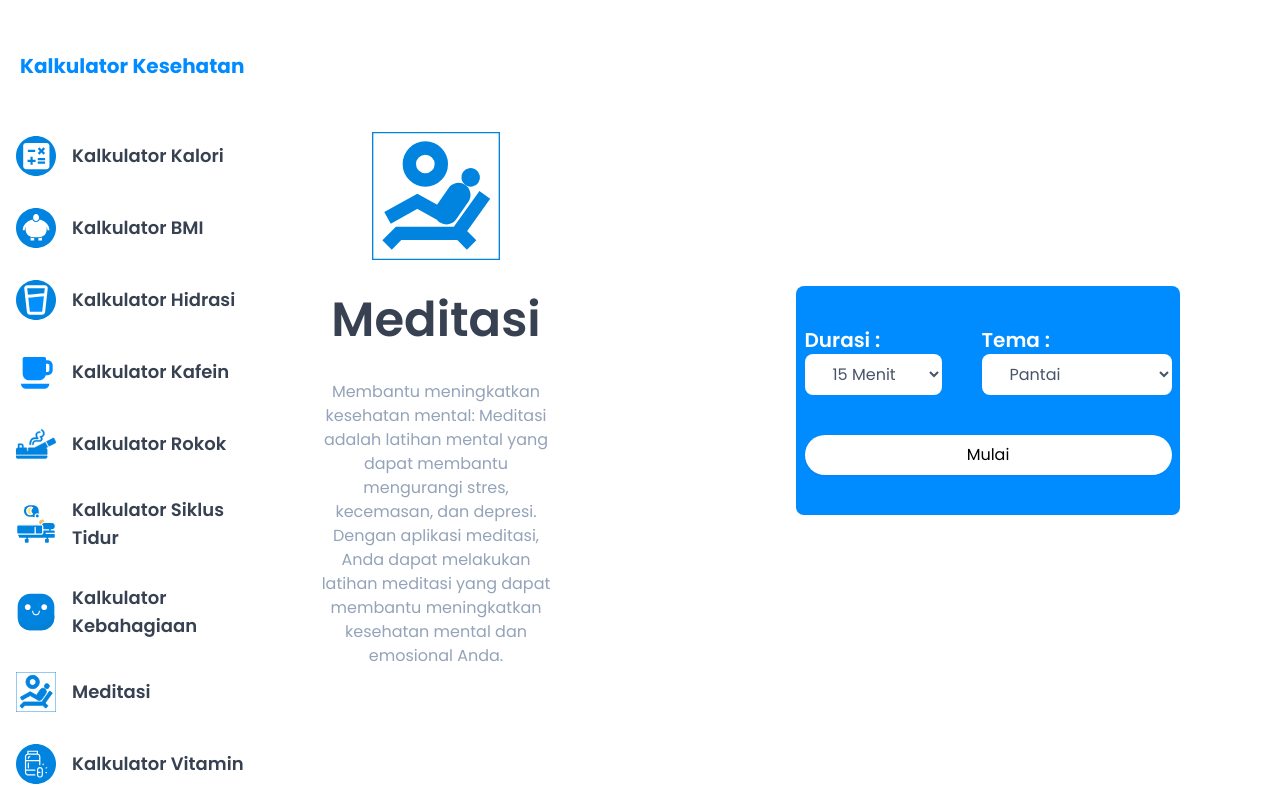
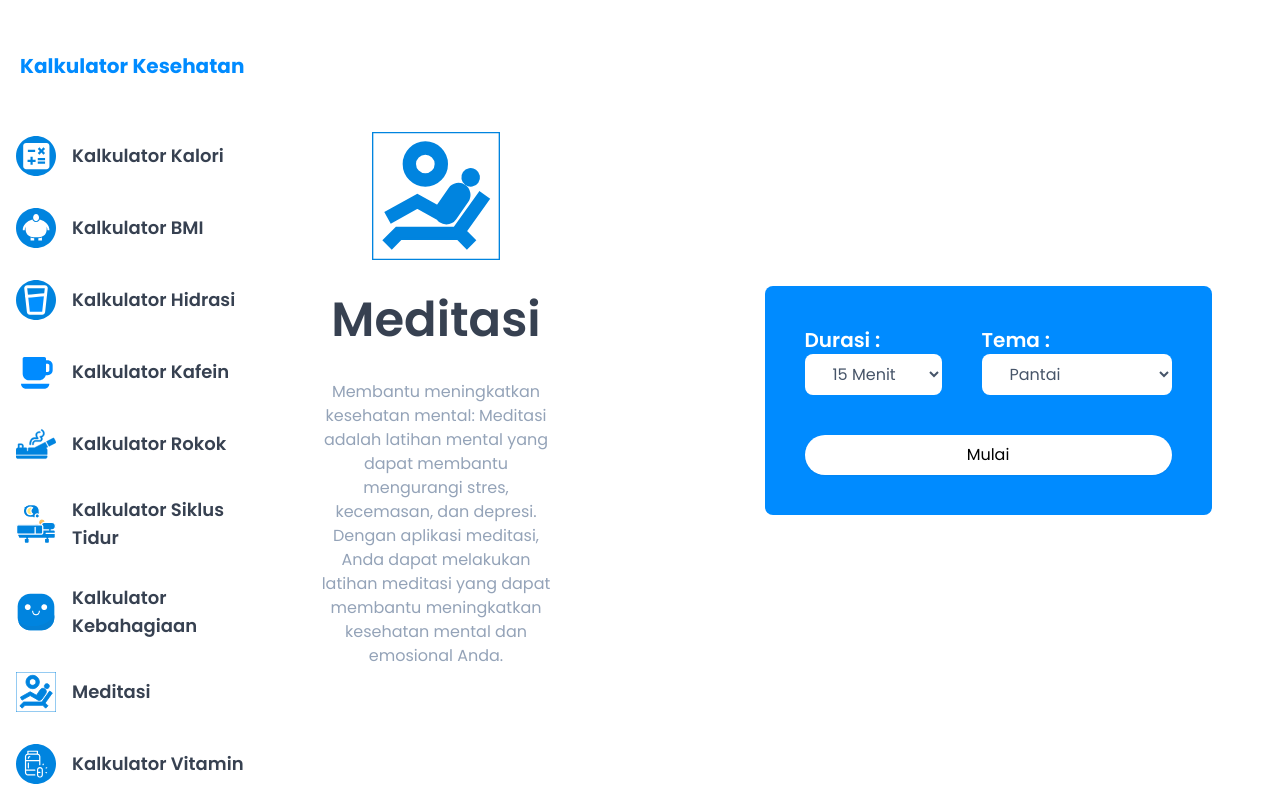
Before and after one commit to MuhammadRadifa/kalkulator-kesehatan, a React (Vite) app: page /meditasi in a window 1280 px wide. Shown: the top 800 px of the page. Built offline with nearby package versions, Linux system fonts and the light colour scheme.

Commit message:
fixed bug meditasi

```diff
--- a/src/assets/index.jsx
+++ b/src/assets/index.jsx
@@ -52,6 +52,9 @@ import TidakDepresi from './icons/tidak-depressi.svg';
 import SadCry from './icons/sad-cry.svg';
 import forestAudio from './audio/forest.mp3';
 import sunriseAudio from './audio/sunrise.mp3';
+import forest from './images/forest.jpg';
+import sunrise from './images/sunrise.jpg';
+import pantai from './images/pantai.jpg';
 
 export {
   HeroImg,
@@ -108,4 +111,7 @@ export {
   SadCry,
   forestAudio,
   sunriseAudio,
+  forest,
+  sunrise,
+  pantai,
 };
--- a/src/components/form/FormMeditasi.jsx
+++ b/src/components/form/FormMeditasi.jsx
@@ -1,5 +1,5 @@
 import React, { useState } from 'react';
-import { SeaWave, blobAnimation, forestAudio, sunriseAudio } from '../../assets';
+import { SeaWave, blobAnimation, forestAudio, sunriseAudio, forest, pantai, sunrise } from '../../assets';
 import { FormLayout } from '../../layout';
 import { RelaxTimer } from '../../utils';
 import TitleMeditasi from '../title/TitleMeditasi';
@@ -23,9 +23,9 @@ const FormMeditasi = () => {
       },
     ],
     tema: [
-      { value: 'pantai-meditasi', label: 'Pantai', audio: SeaWave, bg: 'pantai-meditasi' },
-      { value: 'forest-meditasi', label: 'Hutan', audio: forestAudio, bg: 'forest-meditasi' },
-      { value: 'sunrise-meditasi', label: 'Matahari Terbit', audio: sunriseAudio, bg: 'sunrise-meditasi' },
+      { value: 'pantai-meditasi', label: 'Pantai', audio: SeaWave, bg: pantai },
+      { value: 'forest-meditasi', label: 'Hutan', audio: forestAudio, bg: forest },
+      { value: 'sunrise-meditasi', label: 'Matahari Terbit', audio: sunriseAudio, bg: sunrise },
     ],
   };
 
@@ -51,14 +51,20 @@ const FormMeditasi = () => {
     <div>
       <FormLayout>
         <div>
-          <TitleMeditasi status={status} />
+          <TitleMeditasi />
         </div>
         <div
-          className={`${status
-            ? `fixed top-0 left-0 h-screen w-full after:absolute after:-z-10 after:h-screen after:w-full after:bg-${input.tema} after:bg-center after:bg-no-repeat after:brightness-75`
-            : 'relative w-auto md:w-96'
-            } mx-auto flex items-center justify-center rounded-lg bg-main p-5 transition-all duration-1000 ease-in-out md:p-10 `}
+          className={`${
+            status ? `fixed top-0 left-0 h-screen w-full bg-transparent` : 'relative w-auto md:w-96'
+          } mx-auto flex items-center justify-center rounded-lg transition-all duration-1000 ease-in-out`}
         >
+          <img
+            src={pilihan.tema.filter((e) => e.value == input.tema).map((item) => item.bg)}
+            alt='gambar'
+            className={`fixed top-0 left-0 -z-10 h-screen object-cover duration-1000 ease-in-out md:w-full ${
+              status ? 'translate-x-0' : '-translate-x-full'
+            } brightness-75`}
+          />
           {status ? (
             <>
               <div className='flex flex-col items-center justify-center gap-24 text-white'>
@@ -78,7 +84,7 @@ const FormMeditasi = () => {
             </>
           ) : (
             <form onSubmit={handleInput}>
-              <div className='flex flex-col gap-10'>
+              <div className='flex flex-col gap-10 rounded-lg bg-main p-2 md:p-10'>
                 <div className='flex gap-10'>
                   {pilihan &&
                     Object.keys(pilihan).map((item, index) => {
```
